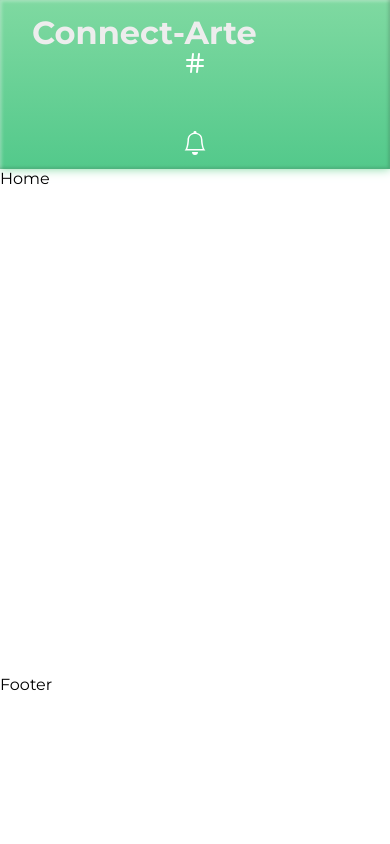
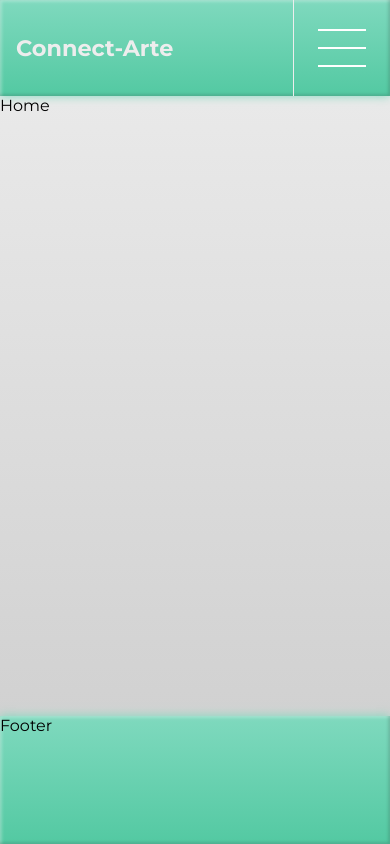
Before and after one commit to HectorGinory/connect-arte, a React (Vite) app: page / in a window 390 px wide. Built offline with nearby package versions, Linux system fonts and the light colour scheme.

Commit message:
Changes in layout and navbar responsive

```diff
--- a/src/App.css
+++ b/src/App.css
@@ -1,11 +1,12 @@
 @import url('https://fonts.googleapis.com/css2?family=Montserrat:ital,wght@0,100;0,200;0,300;0,400;0,500;0,600;0,700;0,800;0,900;1,100;1,200;1,300;1,400;1,500;1,600;1,700;1,800;1,900&display=swap');
 
 :root {
-  --lightgreen: #B9E6C1;
-  --green: #7FD9A1;
-  --darkgreen: #53C98B;
+  --lightgreen: #b9e6d5;
+  --green: #7fd9be;
+  --darkgreen: #53c9a2;
   --white: #EDEDED;
   --grey: #CCCCCC;
+  --darkgrey: #757474;
 }
 /* font-family: 'Montserrat', sans-serif; */
 * {
@@ -17,21 +18,10 @@
   width: 100vw;
   height: 100vh;
   display: flex;
-  background: linear-gradient(to top, var(--lightgrey), var(--white));
+  background: linear-gradient(to top, var(--grey), var(--white));
 }
 .flex {
   display: flex;
-}
-
-.side-nav {
-  width: 20rem;
-  height: 100%;
-  box-sizing: border-box;
-}
-
-.body {
-  width: calc(100vw - 40rem);
-  height: 100%;
 }
 
 .f-column {
@@ -51,22 +41,10 @@
 }
 
 @media (max-width: 1300px) {
-  .side-nav {
-      width: 7rem;
-  }
 }
 
 @media (max-width:800px) {
   #root{
     flex-direction: column;
   }
-
-  .body {
-    width: 100%;
-    height: 60%;
-  }
-  .side-nav {
-    width: 100%;
-    height: 20%;
-  }
 }
--- /dev/null
+++ b/src/common/Btn-navbar/Btn-navbar.jsx
@@ -0,0 +1,16 @@
+import React from "react";
+import { useNavigate } from "react-router-dom";
+
+const BtnNavbar = ({ ReactIcon, text, path }) => {
+    const navigate = useNavigate()
+  return (
+    <button className="flex align-c btn-navigation" onClick={()=>navigate(`/${path}`)}>
+      <div className="flex align-c justify-c icon-btn">
+        <ReactIcon />
+      </div>
+      <p>{text}</p>
+    </button>
+  );
+};
+
+export default BtnNavbar;
--- a/src/common/Footer/Footer.css
+++ b/src/common/Footer/Footer.css
@@ -0,0 +1,22 @@
+.footer {
+  width: 20rem;
+  height: 100%;
+  background: linear-gradient(to top, var(--darkgreen), var(--green));
+  box-shadow: 0 0 0.6rem var(--green),
+    inset -0.1rem -0.1rem 0.2rem rgba(0, 0, 0, 0.164),
+    inset 0.1rem 0.1rem 0.2rem rgba(255, 255, 255, 0.356);
+}
+
+@media (max-width:900px) {
+    .footer {
+        display: none;
+    }
+}
+
+@media (max-width: 800px) {
+    .footer{
+        height:  8rem;
+        display: flex;
+        width:100%;
+    }
+}
--- a/src/common/Footer/Footer.jsx
+++ b/src/common/Footer/Footer.jsx
@@ -1,8 +1,9 @@
 import React from 'react'
+import './Footer.css'
 
 const Footer = () => {
   return (
-    <div className="flex side-nav">
+    <div className="flex footer">
       Footer
     </div>
   )
--- a/src/common/Navbar/Navbar.css
+++ b/src/common/Navbar/Navbar.css
@@ -6,6 +6,8 @@
     color: var(--white);
     box-sizing: border-box;
     padding: 1rem;
+    width: 20rem;
+    height: 100%;
 }
 
 .title {
@@ -14,7 +16,9 @@
     box-sizing: border-box;
     padding: 1rem;
 }
-
+.title span {
+    display: none;
+}
 .navigation-container {
     width: 100%;
     height: 80%;
@@ -22,6 +26,10 @@
 
 .menu-container {
     gap: 1.5rem;
+}
+
+.navigation-container .hamburguer-container {
+    display: none;
 }
 
 .menu-container .btn-navigation {
@@ -48,15 +56,51 @@
 .profile-navigation {
     color: var(--darkgreen);
     width: 90%;
-    height: 10%;
+    height: 5rem;
+    justify-content: space-between;
     background-color: white;
     border-radius: 10rem;
-    box-sizing: content-box;
+    box-sizing: border-box;
+    padding: .5rem;
 }
 
+.profile-navigation .image-container {
+    height: 4rem;
+    width: 4rem;
+}
+
+.profile-navigation .image-container .img {
+    width: 100%;
+    height: 100%;
+    border-radius: 50%;
+}
+.profile-navigation .username-container {
+    width: 10rem;
+}
+.profile-navigation .username-container p:first-child {
+    font-weight: 600;
+}
+
+
+.profile-navigation .username-container p:nth-child(2) {
+    font-weight: 500;
+    font-size: .8rem;
+    color: var(--darkgrey);
+}
 @media (max-width: 1300px) {
+    .navbar-container {
+        width: 7rem;
+    }
     .menu-container{
         width: 100%;
+    }
+    .title span {
+        font-size: 2rem;
+        font-weight: 800;
+        display: inline;
+    }
+    .title h1 {
+        display: none;
     }
     .menu-container .btn-navigation {
         align-items: center;
@@ -66,6 +110,11 @@
     .menu-container .btn-navigation p {
         display: none;
     }
+    .profile-navigation {
+        width: auto;
+        height: auto;
+        padding: .5rem;
+    }
     .profile-navigation .username-container {
         display: none;
     }
@@ -73,3 +122,76 @@
         display: none;
     }
 }
+
+@media (max-width:800px) {
+    .navbar-container {
+        flex-direction: row;
+        padding: 0;
+        justify-content: space-between;
+        width: 100%;
+        height: 6rem;
+    }
+
+    .title h1 {
+        display: inline;
+        font-size: 1.4rem;
+    }
+    .title span {
+        display: none;
+    }
+
+    .navigation-container {
+        justify-content: flex-end;
+        height: 100%;
+        width: auto;
+    }
+    .menu-container {
+        flex-direction: row;
+        display: none;
+        position: absolute;
+        top: 6rem;
+        color: var(--darkgreen);
+        width: 100%;
+    }
+    .navbar-container .navigation-container:hover  .menu-container {
+        display: flex;
+        width: 100%;
+        height: 4em;
+        background: var(--white);
+        border-bottom: .2rem solid var(--darkgreen);
+    }
+    .navigation-container .hamburguer-container {
+        display: flex;
+        height: 6rem;
+        width: 6rem;
+        gap: 1rem;
+        border-left: .1rem solid var(--white);
+        justify-self: flex-end;
+    }
+    .navigation-container .hamburguer-container .line {
+        width: 50%;
+        height: 2px;
+        background: white;
+    }
+    .navigation-container:hover .hamburguer-container .line:nth-child(1){
+        transform: rotate(45deg) translate(.75rem, .75rem);
+        transition: .1s;
+    }
+    .navigation-container:hover .hamburguer-container .line:nth-child(2){
+        transition: .1s;
+        opacity: 0;
+    }
+    .navigation-container:hover .hamburguer-container .line:nth-child(3){
+        transition: .1s;
+        transform: rotate(-45deg) translate(.75rem, -.75rem);
+    }
+    .navigation-container .menu-container {
+        display: none;
+    }
+    .profile-navigation {
+        display: none;
+    }
+    .menu-container .btn-navigation {
+        color: var(--darkgreen);
+    }
+}
--- a/src/common/Navbar/Navbar.jsx
+++ b/src/common/Navbar/Navbar.jsx
@@ -6,53 +6,55 @@
 import { BiHome, BiMessageAltCheck } from "react-icons/bi";
 import { FiHash } from "react-icons/fi";
 import { BsBell } from "react-icons/bs";
+import { CgProfile } from "react-icons/cg";
+import profilePicture from "../../assets/profile_picture.jpg";
+import BtnNavbar from "../Btn-navbar/Btn-navbar";
 
 const Navbar = () => {
-  const dispatch = useDispatch();
 	const userRdxDate = useSelector(userData);
-  console.log(userRdxDate);
+
 	return (
 		<div className="flex align-c f-column side-nav navbar-container">
 			<div className="flex align-c title">
 				<h1>Connect-Arte</h1>
+				<span>C</span>
 			</div>
 			<div className="flex align-c justify-c navigation-container">
+				<div className="flex align-c f-column justify-c hamburguer-container">
+					<div className="line"></div>
+					<div className="line"></div>
+					<div className="line"></div>
+				</div>
 				<div className="flex f-column menu-container">
-          <button className="flex align-c btn-navigation">
-            <div className="flex align-c justify-c icon-btn"><BiHome /></div>
-            <p>Inicio</p>
-          </button>
-          <button className="flex align-c btn-navigation">
-            <div className="flex align-c justify-c icon-btn"><FiHash/></div>
-            <p>Descubre</p>
-          </button>
-          <button className="flex align-c btn-navigation">
-            <div className="flex align-c justify-c icon-btn"><BsBell/></div>
-            <p>Notificaciones</p>
-          </button>
-          <button className="flex align-c btn-navigation">
-            <div className="flex align-c justify-c icon-btn"><BiMessageAltCheck/></div>
-            <p>Mensajes</p>
-          </button>
+					<BtnNavbar ReactIcon={BiHome} text={"Inicio"} path={""}></BtnNavbar>
+					<BtnNavbar ReactIcon={FiHash} text={"Descubre"} path={""}></BtnNavbar>
+					<BtnNavbar
+						ReactIcon={BsBell}
+						text={"Notificaciones"}
+						path={""}></BtnNavbar>
+					<BtnNavbar
+						ReactIcon={BiMessageAltCheck}
+						text={"Mensajes"}
+						path={""}></BtnNavbar>
+					<BtnNavbar ReactIcon={CgProfile} text={"Perfil"} path={""}></BtnNavbar>
 				</div>
 			</div>
 			<div className="flex align-c justify-c profile-navigation">
-        <div className="image-container"></div>
-        <div className="username-container">
+				<div className="image-container">
+					<img src={profilePicture} className="img" />
+				</div>
+				<div className="flex f-column justify-c username-container">
 					{userRdxDate.user && (
 						<>
 							<p>
 								{firstToUpperCase(userRdxDate.user.name) +
 									" " +
-                  firstToUpperCase(userRdxDate.user.surnames[0]) +
-                  " " +
-                  firstToUpperCase(userRdxDate.user.surnames[1])}
+									firstToUpperCase(userRdxDate.user.surnames[0])}
 							</p>
 							<p>{"@" + firstToUpperCase(userRdxDate.user.username)}</p>
 						</>
 					)}
 				</div>
-        <div className="options-container"></div>
 			</div>
 		</div>
 	);
--- a/src/main.jsx
+++ b/src/main.jsx
@@ -14,11 +14,11 @@
 ReactDOM.createRoot(document.getElementById('root')).render(
   <React.StrictMode>
     <Provider store={store}>
-      <PersistGate loading={null} persistor={persistor}>
+      {/* <PersistGate loading={null} persistor={persistor}> */}
         <BrowserRouter>
           <App />
         </BrowserRouter>
-      </PersistGate>
+      {/* </PersistGate> */}
     </Provider>
   </React.StrictMode>,
 )
--- /dev/null
+++ b/src/pages/Body/Body.css
@@ -0,0 +1,17 @@
+.body {
+    height: 100%;
+    width: calc(100vw - 40rem);
+}
+
+@media (max-width: 1300px) {
+    .body{
+        width: calc(100vw - 27rem);
+    }
+}
+
+@media (max-width: 800px) {
+    .body{
+        height:  calc(100vh - 14rem);
+        width:100%;
+    }
+}
--- a/src/pages/Body/Body.jsx
+++ b/src/pages/Body/Body.jsx
@@ -1,7 +1,7 @@
 import React from "react";
 import { Navigate, Route, Routes } from "react-router-dom";
 import Home from "../Home/Home";
-
+import './Body.css'
 const Body = () => {
   return (
     <div className="flex body">
--- a/src/pages/userSlice.js
+++ b/src/pages/userSlice.js
@@ -21,7 +21,7 @@
         },
         logout: (state, action) => {
             return {
-                credentials:{}
+                // credentials:{}
             }
         }
     }
```
Also changed, not shown: src/assets/profile_picture.jpg (added). Lines whose indentation alone changed are shown as unchanged.
